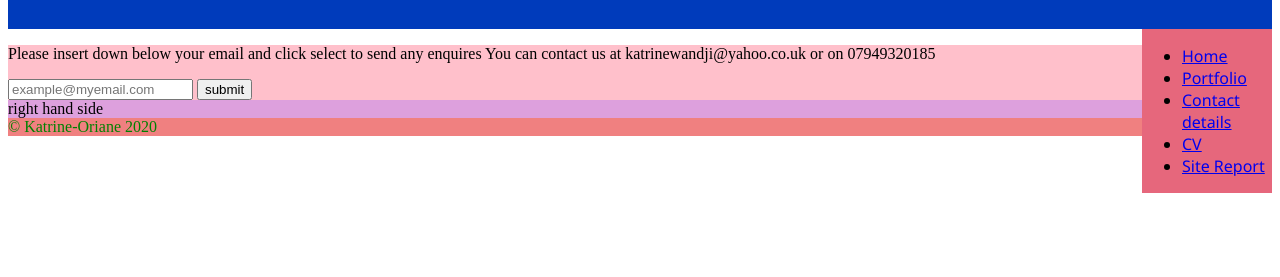
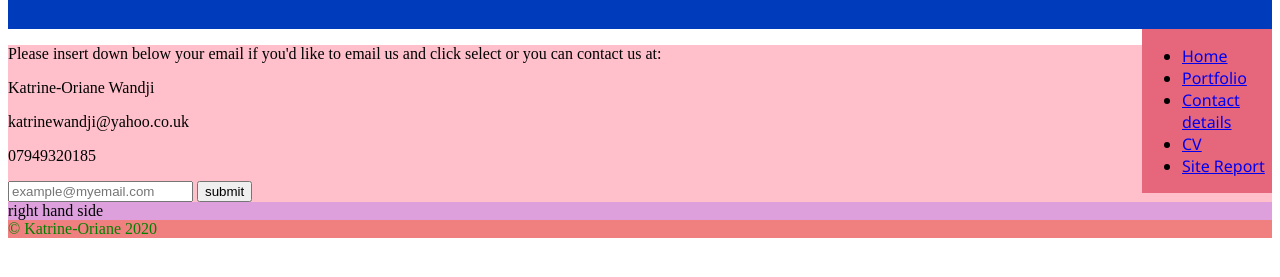
Before and after one commit to prinnyk2002/CSY1018, a plain HTML site: page contact.html in a window 1280 px wide. Shown: the part 85-362 px from the top of the page. Drawn offline with Linux system fonts and the light colour scheme.

Commit message:
I have made changes to my contact page so that the text makes sense.

```diff
--- a/contact.html
+++ b/contact.html
@@ -31,8 +31,11 @@
     </ul>
 </nav>
 <main>
-    <p> Please insert down below your email and click select to send any enquires
-    You can contact us at katrinewandji@yahoo.co.uk or on 07949320185 </p>
+    <p> Please insert down below your email if you'd like to email us and click select or you can contact us at: </p>
+       <p>Katrine-Oriane Wandji </p>
+          <p> katrinewandji@yahoo.co.uk</p>
+          <p>07949320185</p>
+
     <form action="mailto: katrinewandji@yahoo.co.uk"method="POST">
     <label for="myinput"></label><input type="email" name="myinput" placeholder="example@myemail.com" id="myinput"/>
 
```
